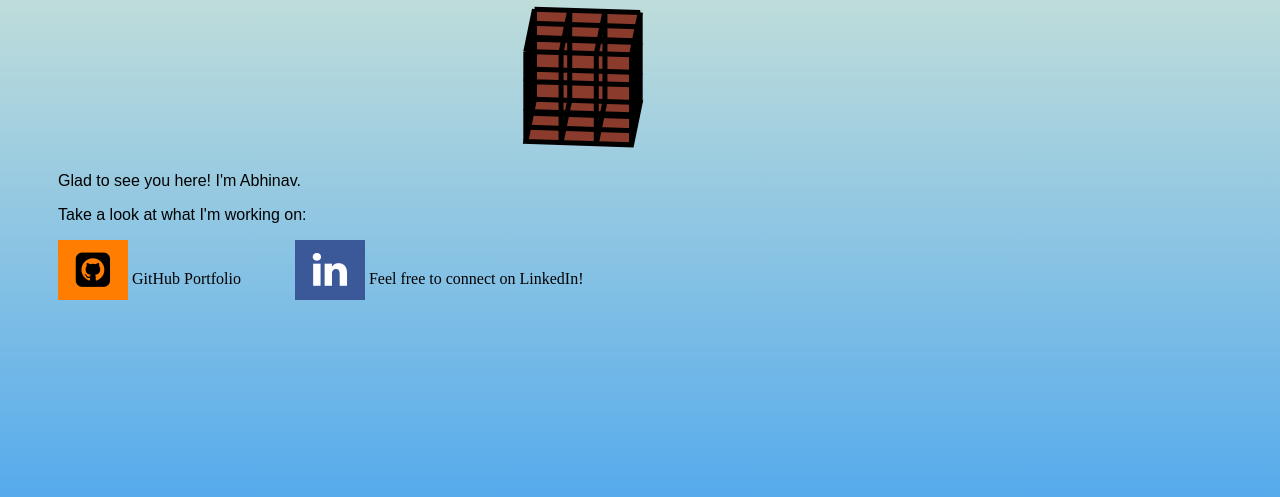
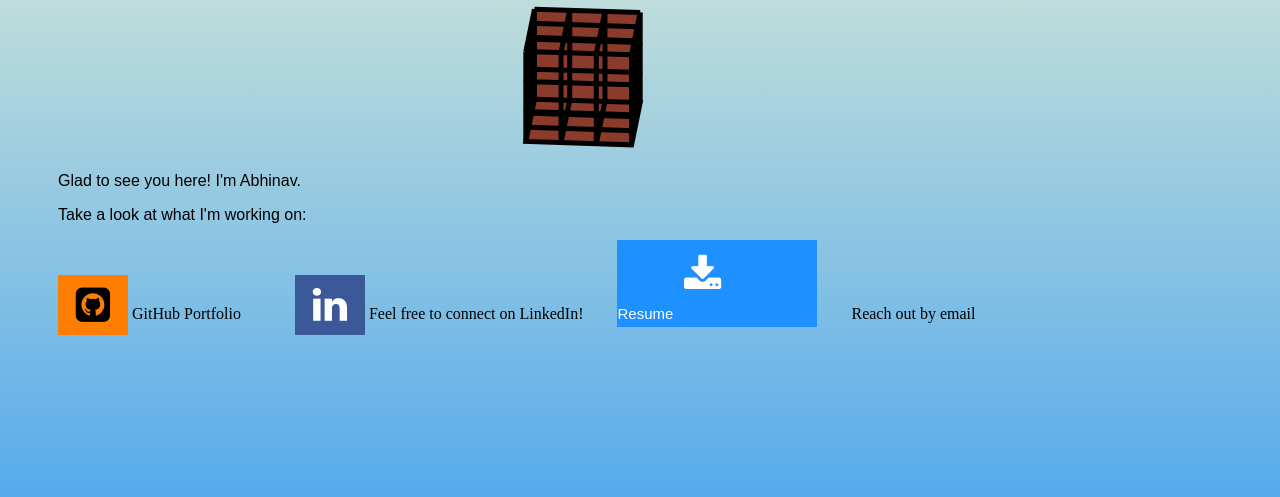
Before and after one commit to abx393/rotating-cube, a PHP site: page / in a window 1280 px wide. Shown: the part 283-780 px from the top of the page. Run offline with PHP 8.4, Linux system fonts and the light colour scheme.

Commit message:
adding Resume download button and email link

```diff
--- a/index.html
+++ b/index.html
@@ -23,11 +23,20 @@
     <p>Glad to see you here! I'm Abhinav.</p>
     <p>Take a look at what I'm working on: </p>
 
-    <a class = "fa fa-github-square" href = "https://www.github.com/abx393" target = "_blank"></a>
-      <a href = "https://www.github.com/abx393" target = "_blank">GitHub Portfolio</a>
+        <a class = "fa fa-github-square" href = "https://www.github.com/abx393" target = "_blank"></a>
+        <a href = "https://www.github.com/abx393" target = "_blank">GitHub Portfolio</a>
 
-    <a id = "linkedin" class = "fa fa-linkedin" href = "https://www.linkedin.com/in/abhinav-bandari-538696166/" target = "_blank"></a>
-    <a href = "https://www.linkedin.com/in/abhinav-bandari-538696166/" target = "_blank">Feel free to connect on LinkedIn!</a>
+        <a id = "linkedin" class = "fa fa-linkedin" href = "https://www.linkedin.com/in/abhinav-bandari-538696166/" target = "_blank"></a>
+        <a href = "https://www.linkedin.com/in/abhinav-bandari-538696166/" target = "_blank">Feel free to connect on LinkedIn!</a>
+
+        <a href = "docs/Resume.pdf" download = "Resume.pdf">
+            <button id = "resumeBtn" class = "btn">
+              <i class = "fa fa-download"></i>
+              Resume
+            </button>
+        </a>
+
+      <a id = "emailLink" href = "mailto:abandari99@gmail.com">Reach out by email</a>
 
     <script src = "coordinates.js"></script>
     <script src = "draw.js"></script>
--- a/style.css
+++ b/style.css
@@ -10,7 +10,7 @@ h1 {
     text-align: center;
 }
 
-button {
+button#drawBtn {
     background-color: bisque;
     width: 100px;
     height: 60px;
@@ -97,3 +97,23 @@ a#linkedin {
 .fa-linkedin {
     background: #3B5998;
 }
+
+button#resumeBtn {
+    width: 200px;
+    background-color: dodgerblue;
+    border: none;
+    color: white;
+    padding: 5px 20px 5px 0px;
+    cursor: pointer;
+    font-size: 15px;
+    margin-left: 30px;
+    text-align: left;
+}
+
+button#resumeBtn:hover {
+    background-color: royalblue;
+}
+
+a#emailLink {
+    margin-left: 30px;
+}
```
Also changed, not shown: profile.jpg (deleted), 1 other file.
